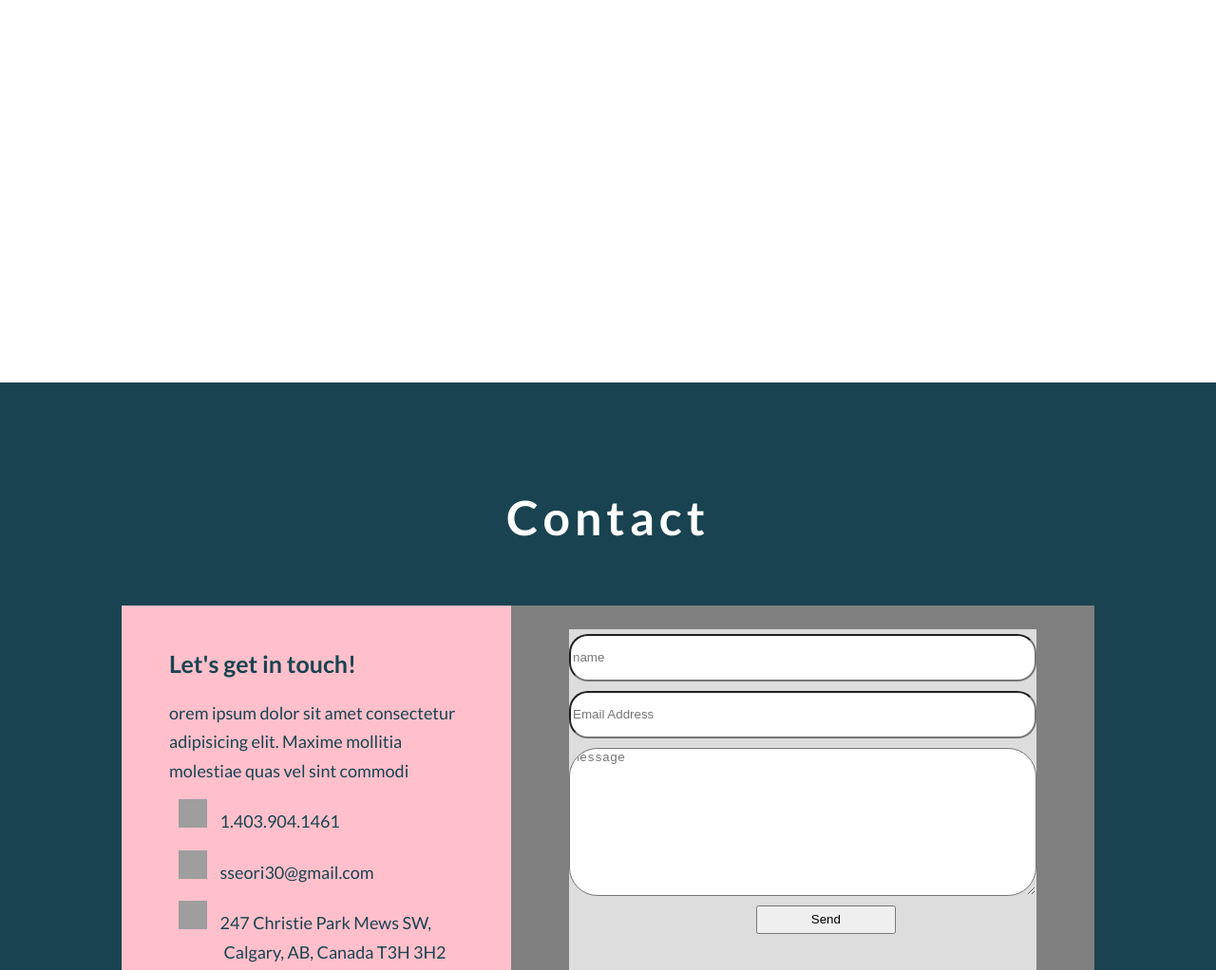
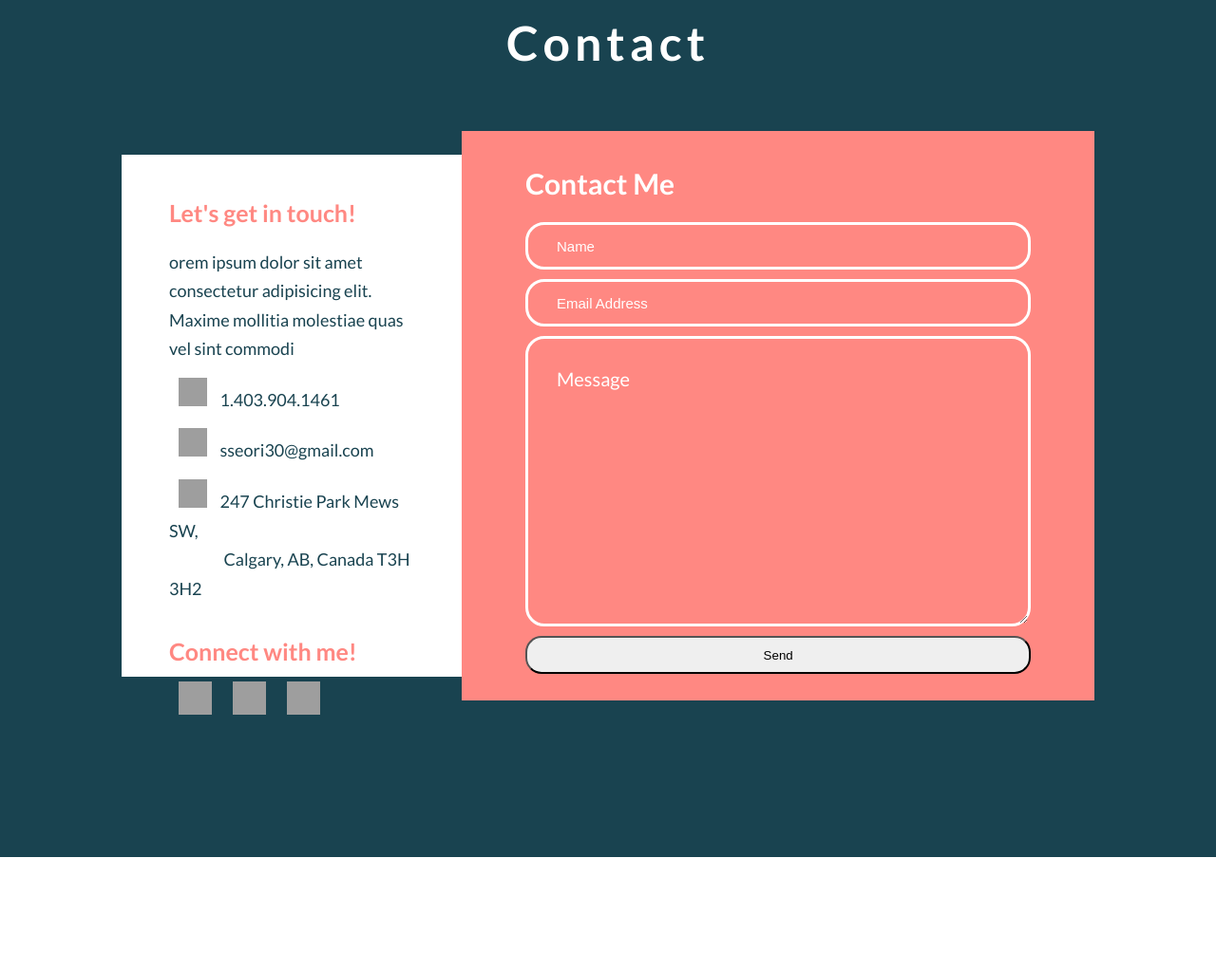
Before and after one commit to TrellixVulnTeam/Portfolio_053K, a website: page index.html in a window 1280 px wide. Shown: the part 6397-7419 px from the top of the page at 95% size. After the commit the page ends 7300 px from the top, so only its background shows below. Drawn offline with Linux system fonts and the light colour scheme; grey boxes are pictures that could not be loaded.

Commit message:
contact design change

```diff
--- a/index.html
+++ b/index.html
@@ -306,7 +306,7 @@
           <div class="section-contact__container">
           <!-- <div class="col-1-of-2"> -->
             <div class="section-contact__container--left">
-              <h1 class="contact__title">Let's get in touch!</h1>
+              <h1 class="contact__title contact__title--left">Let's get in touch!</h1>
               <p class="paragraph paragraph--contact">
                 orem ipsum dolor sit amet consectetur adipisicing elit.
                 Maxime mollitia molestiae quas vel sint commodi
@@ -326,7 +326,7 @@
                 </a>
               </p>
 
-              <h1 class="contact__title">Connect with me!</h1>
+              <h1 class="contact__title contact__title--left">Connect with me!</h1>
               <a href="https://www.linkedin.com/in/seolhikim/" target="_blank">
                 <img class="contact__icon contact__icon--social" src="https://img.icons8.com/small/16/000000/linkedin.png"/>
               </a>
@@ -341,11 +341,10 @@
           <!-- <div class="col-1-of-2"> -->
             <div class="section-contact__container--right">
               <div class="section-contact__container--right--form">
+                <h1 class="contact__title contact__title--right">Contact Me</h1>
                 <form action="https://formspree.io/f/moqynrgo" method="POST">
-                  <input class="section-contact__container--right--input" type="name" name="name" placeholder="name" required>
+                  <input class="section-contact__container--right--input" type="name" name="name" placeholder="Name" required>
                   <input class="section-contact__container--right--input" type="email" name="email" placeholder="Email Address" required>
-                  <!-- <input class="section-contact__container--right--text" type="name" name="name" placeholder="Message" required> -->
-
                   <textarea class="section-contact__container--right--text" name="message" cols="30" rows="10" placeholder="Message" required></textarea>
                   <input type="hidden" name="_subject" value="Portfolio Email!">
                   <!-- <input type="hidden" name="_next" value="https://yourdomain.co/thanks.html"> -->
--- a/sass/base/_typography.scss
+++ b/sass/base/_typography.scss
@@ -147,7 +147,16 @@ a:link, a:hover, a:visited {
 .contact__title {
   font-size: 2.5rem;
   margin: 3rem 0rem 1rem;
-  color: $color-primary;
+
+
+  &--left {
+    color: $color-secondary-dark;
+  }
+
+  &--right {
+    color: $color-white;
+    font-size: 3rem;
+  }
 }
 
 .contact__icon {
@@ -161,3 +170,19 @@ a:link, a:hover, a:visited {
     height: 3.5rem;
   }
 }
+
+// Input Placeholder font color
+
+::-webkit-input-placeholder {
+  // color: $color-primary-dark;
+  color: white;
+}
+::-moz-placeholder {
+  color: white;
+}
+:-ms-input-placeholder {
+  color: white;
+}
+:-moz-placeholder {
+  color: white;
+}
--- a/sass/components/_button.scss
+++ b/sass/components/_button.scss
@@ -135,9 +135,9 @@
   // }
 
   &--submit {
-    width: 30%;
-    height: 3rem;
+    width: 100%;
+    height: 4rem;
     text-align: center;
-    margin-left: 40%;
+    border-radius: 1.7rem;
   }
 }
--- a/sass/pages/_home.scss
+++ b/sass/pages/_home.scss
@@ -134,7 +134,7 @@
 .section-hobby {
 
   background-color: $color-white;
-  height: 150vh;
+  height: 70rem;
   // padding: 25rem 0 50 0;
 
   &__container {
@@ -148,7 +148,7 @@
 .section-contact {
 
   background-color: $color-primary;
-  height: 150vh;
+  height: 1000px;
   // padding: 25rem 0 50 0;
 
   &__container {
@@ -156,25 +156,26 @@
     width: 80%;
     margin: auto;
 
+
     &--left {
-      width: 40%;
-      height:80vh;
-      background: pink;
+      width: 35%;
+      height:550px;
+      background: white;
       margin: auto;
       padding: 1rem 5rem;
       display:inline-block;
     }
     &--right {
-      width: 60%;
-      height:80vh;
-      background: grey;
+      width: 65%;
+      height:600px;
+      background: $color-secondary-dark;
       margin: auto;
       display:inline-block;
 
       &--form {
         width: 80%;
         height: 90%;
-        background-color: rgba(255, 255, 255, 0.728);
+        // background-color: rgba(255, 255, 255, 0.728);
         margin: 4% auto;
       }
 
@@ -182,15 +183,23 @@
         width: 100%;
         height: 5rem;
         border-radius: 2rem;
+        border: 3px solid white;
         margin: 0.5rem auto;
+        padding: 0 3rem;
+        font-size: 1.5rem;
+        background-color: $color-secondary-dark;
       }
 
       &--text {
         width: 100%;
-        // height: 10rem;
-        border-radius: 3rem;
+        border-radius: 2rem;
+        border: 3px solid white;
         margin: 0.5rem auto;
-
+        padding: 3rem;
+        font-size: 2rem;
+        font-family: "Lato", sans-serif;
+        color: white;
+        background-color: $color-secondary-dark;
       }
     }
   }
```
Also changed, not shown: css/style.css.
